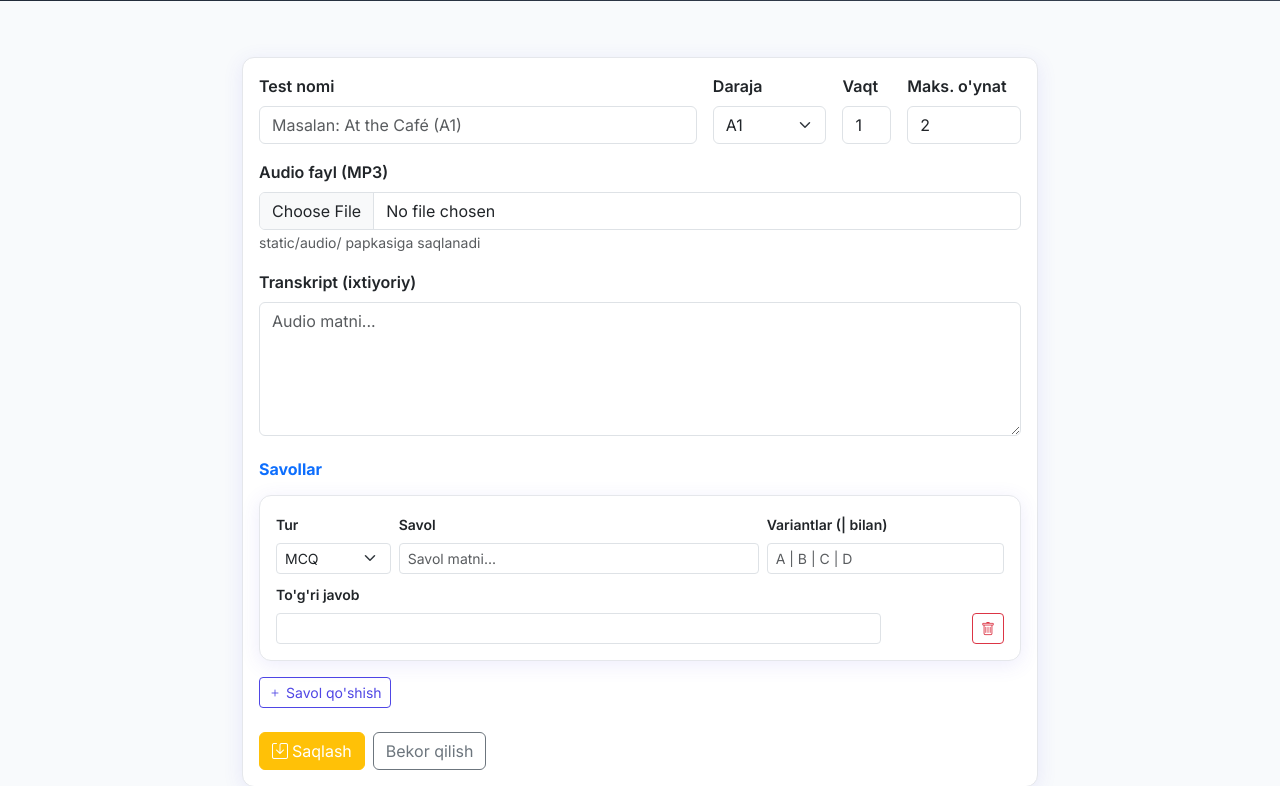
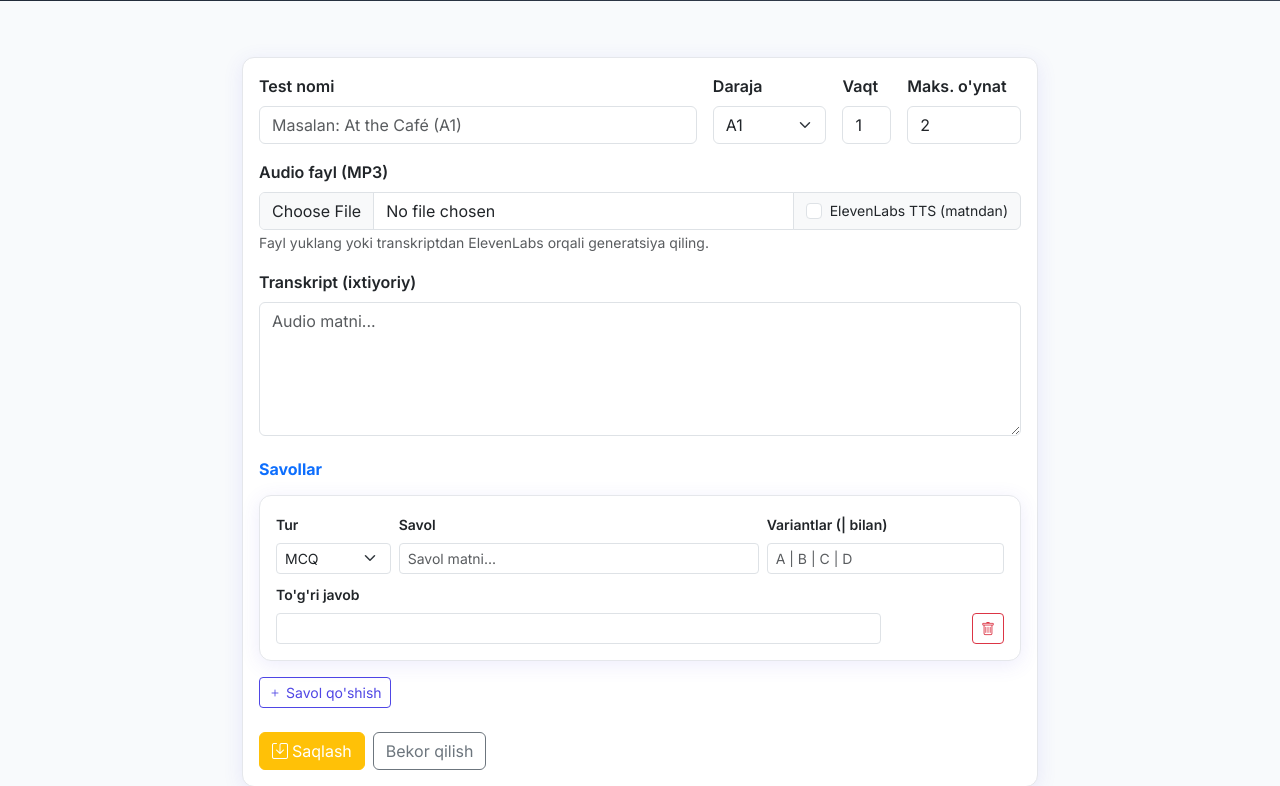
Before and after one commit to Thguboy/Sefr, a Flask app: page /admin/listening/add in a window 1280 px wide. Shown: the part 204-990 px from the top of the page. Run offline with Flask 3, Linux system fonts and the light colour scheme; a user stored in the database is signed in.

Commit message:
Integrated ElevenLabs TTS and finalized SEFR mock test platform

```diff
--- a/app.py
+++ b/app.py
@@ -24,6 +24,26 @@ from sqlalchemy import func
 
 from models import db, User, ReadingTest, ReadingQuestion, \
                    ListeningTest, ListeningQuestion, TestAttempt, CEFR_LEVELS
+
+# --- ElevenLabs Integration ---
+ELEVENLABS_API_KEY = os.environ.get('ELEVENLABS_API_KEY', 'sk_02c9a29b30c100216bcd9dba85da4292adc650be3f9804e0')
+
+def generate_tts(text, filename):
+    """Generates audio using ElevenLabs and saves to static/audio/."""
+    try:
+        from elevenlabs import generate, save, set_api_key
+        set_api_key(ELEVENLABS_API_KEY)
+        audio = generate(
+            text=text,
+            voice="Bella", # Default voice
+            model="eleven_monolingual_v1"
+        )
+        save_path = os.path.join(app.static_folder, filename)
+        save(audio, save_path)
+        return True
+    except Exception as e:
+        print(f"TTS Error: {e}")
+        return False
 
 # ---------------------------------------------------------------------------
 # App factory
@@ -411,19 +431,29 @@ def admin_add_reading():
 @admin_required
 def admin_add_listening():
     if request.method == 'POST':
-        audio_file = request.files.get('audio_file')
+        use_tts = request.form.get('use_tts') == 'on'
+        transcript = request.form.get('transcript', '')
+
         audio_filename = ''
-        if audio_file and audio_file.filename:
-            import werkzeug.utils
-            audio_filename = 'audio/' + werkzeug.utils.secure_filename(audio_file.filename)
-            save_path = os.path.join(app.static_folder, audio_filename)
-            audio_file.save(save_path)
+        if use_tts and transcript:
+            import uuid
+            audio_filename = 'audio/tts_' + str(uuid.uuid4())[:8] + '.mp3'
+            if not generate_tts(transcript, audio_filename):
+                flash('TTS generatsiya qilishda xatolik yuz berdi.', 'danger')
+                audio_filename = ''
+        else:
+            audio_file = request.files.get('audio_file')
+            if audio_file and audio_file.filename:
+                import werkzeug.utils
+                audio_filename = 'audio/' + werkzeug.utils.secure_filename(audio_file.filename)
+                save_path = os.path.join(app.static_folder, audio_filename)
+                audio_file.save(save_path)
 
         test = ListeningTest(
             title=request.form['title'],
             level=request.form['level'],
             audio_file=audio_filename,
-            transcript=request.form.get('transcript', ''),
+            transcript=transcript,
             max_plays=int(request.form.get('max_plays', 2)),
             time_limit=int(request.form.get('time_limit', 15))
         )
--- a/requirements.txt
+++ b/requirements.txt
@@ -3,5 +3,5 @@ Flask-SQLAlchemy==3.1.1
 Flask-Login==0.6.3
 Werkzeug==3.0.1
 SQLAlchemy==2.0.27
-Chart.js (handled via CDN in templates)
-Bootstrap (handled via CDN in templates)
+elevenlabs==0.2.27
+python-dotenv==1.0.1
--- a/templates/admin_add_listening.html
+++ b/templates/admin_add_listening.html
@@ -28,8 +28,14 @@
         </div>
         <div class="mb-3">
           <label class="form-label fw-semibold">Audio fayl (MP3)</label>
-          <input type="file" name="audio_file" class="form-control" accept="audio/*">
-          <small class="text-muted">static/audio/ papkasiga saqlanadi</small>
+          <div class="input-group">
+            <input type="file" name="audio_file" class="form-control" accept="audio/*">
+            <div class="input-group-text">
+              <input class="form-check-input mt-0" type="checkbox" name="use_tts" id="useTTS">
+              <label class="form-check-label ms-2 small" for="useTTS">ElevenLabs TTS (matndan)</label>
+            </div>
+          </div>
+          <small class="text-muted">Fayl yuklang yoki transkriptdan ElevenLabs orqali generatsiya qiling.</small>
         </div>
         <div class="mb-4">
           <label class="form-label fw-semibold">Transkript (ixtiyoriy)</label>
```
